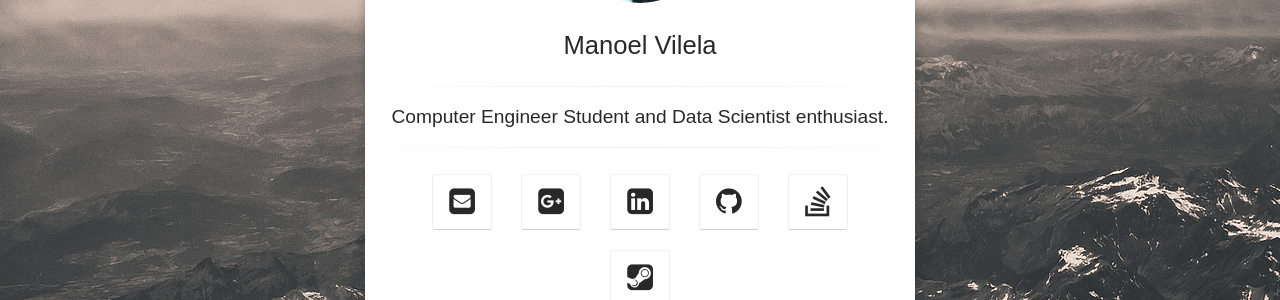
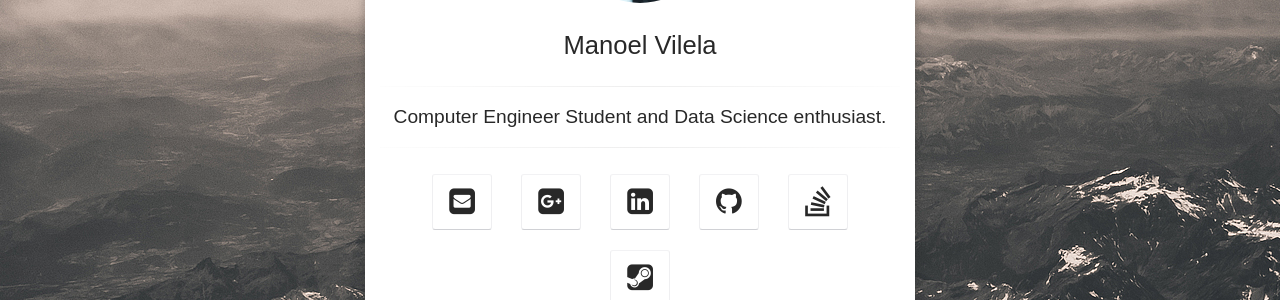
Before and after one commit to ryukinix/ryukinix.github.io, a Jekyll site: the page built from index.html, in a window 1280 px wide. Shown: the part 319-619 px from the top of the page. Built offline with Jekyll 4.4.1, drawn with Linux system fonts in a browser that asks for light colours; some web fonts are replaced; comment, search, counter and statistics services are not loaded.

Commit message:
Fix grammar: Data Science and not Data Scientist

```diff
--- a/_config.yml
+++ b/_config.yml
@@ -1,6 +1,6 @@
 # Site
 title:              Manoel Vilela
-bio:                "Computer Engineer Student and Data Scientist enthusiast."
+bio:                "Computer Engineer Student and Data Science enthusiast."
 description:        "This is my site where I have my projects and blog."
 reading_time:       true
 words_per_minute:   100
@@ -42,13 +42,13 @@ email:              manoel_vilela@engineer.com
 github:             ryukinix
 stackoverflow:      3749971/lerax
 linkedin:           lerax
+steam:              ryukinix
 #xing:              username
 #instagram:          username
 #lastfm:             username
 #tumblr:             username
 #pinterest:         username
 #foursquare:        username
-steam:              ryukinix
 #dribbble:          username
 #youtube:            username
 #soundcloud:        username
```
